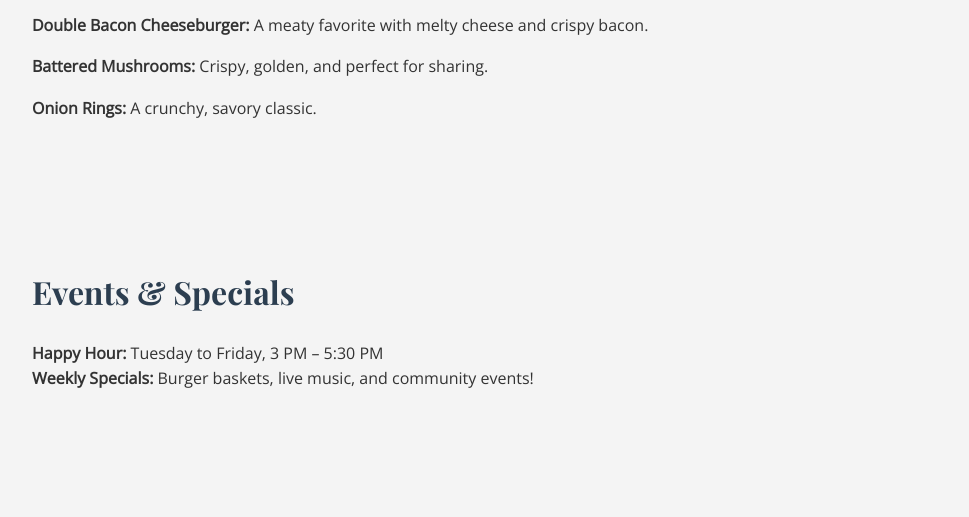
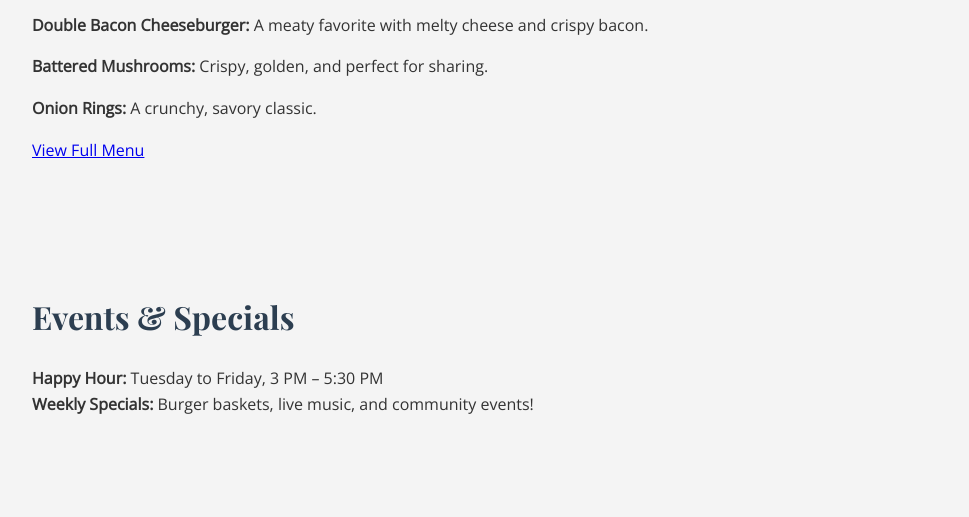
Before and after one commit to joshstafki/millside-tavern, a plain HTML site: page index.html in a window 1280 px wide. Shown: the part 1280-1797 px from the top of the page, without its empty margins (40-1009 px from the left). Drawn offline with nearby package versions, Linux system fonts and the light colour scheme.

Commit message:
Update index.html

```diff
--- a/index.html
+++ b/index.html
@@ -140,6 +140,7 @@
     <div class="menu-item"><strong>Double Bacon Cheeseburger:</strong> A meaty favorite with melty cheese and crispy bacon.</div>
     <div class="menu-item"><strong>Battered Mushrooms:</strong> Crispy, golden, and perfect for sharing.</div>
     <div class="menu-item"><strong>Onion Rings:</strong> A crunchy, savory classic.</div>
+     <a href="menu.html" class="menu-link">View Full Menu</a>
   </section>
 
   <section id="events">
```
